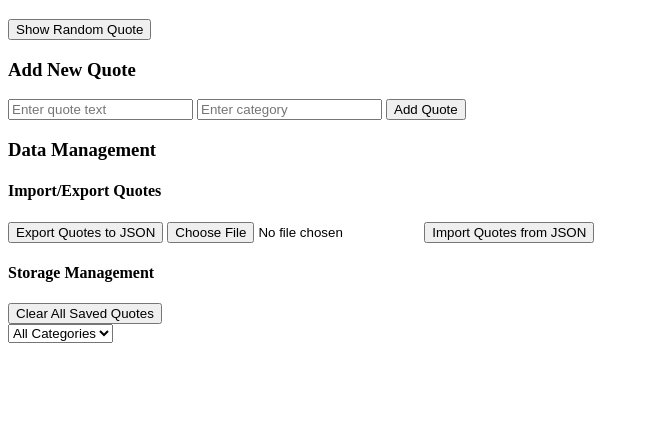
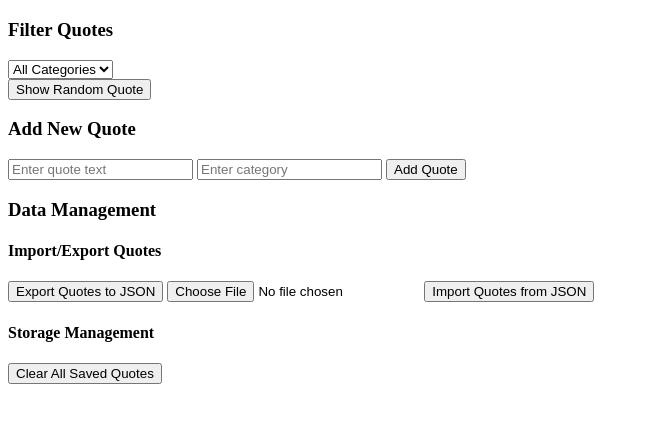
Before and after one commit to Makgomo-77/alx_fe_javascript, a plain HTML site: page dom-manipulation/index.html in a window 1280 px wide. Shown: the part 61-484 px from the top of the page, without its empty margins (0-649 px from the left). Drawn offline with Linux system fonts and the light colour scheme.

Commit message:
Update index.html

```diff
--- a/dom-manipulation/index.html
+++ b/dom-manipulation/index.html
@@ -8,6 +8,15 @@
 </head>
 <body>
     <h1>Dynamic Quote Generator</h1>
+
+    <div class="filter-section">
+        <h3>Filter Quotes</h3>
+        <div class="category-buttons" id="categoryButtons"></div>
+        <select id="categoryFilter">
+            <option value="all">All Categories</option>
+        </select>
+    </div>
+
 
     <div class="category-buttons" id="categoryButtons"></div>
 
@@ -38,11 +47,6 @@
         </div>
     </div>
 
-<select id="categoryFilter" onchange="filterQuotes()">
-    <option value="all">All Categories</option>
-    <!-- Dynamically populated categories -->
-  </select>
-
     <script src="script.js"></script>
 </body>
 </html>
```
